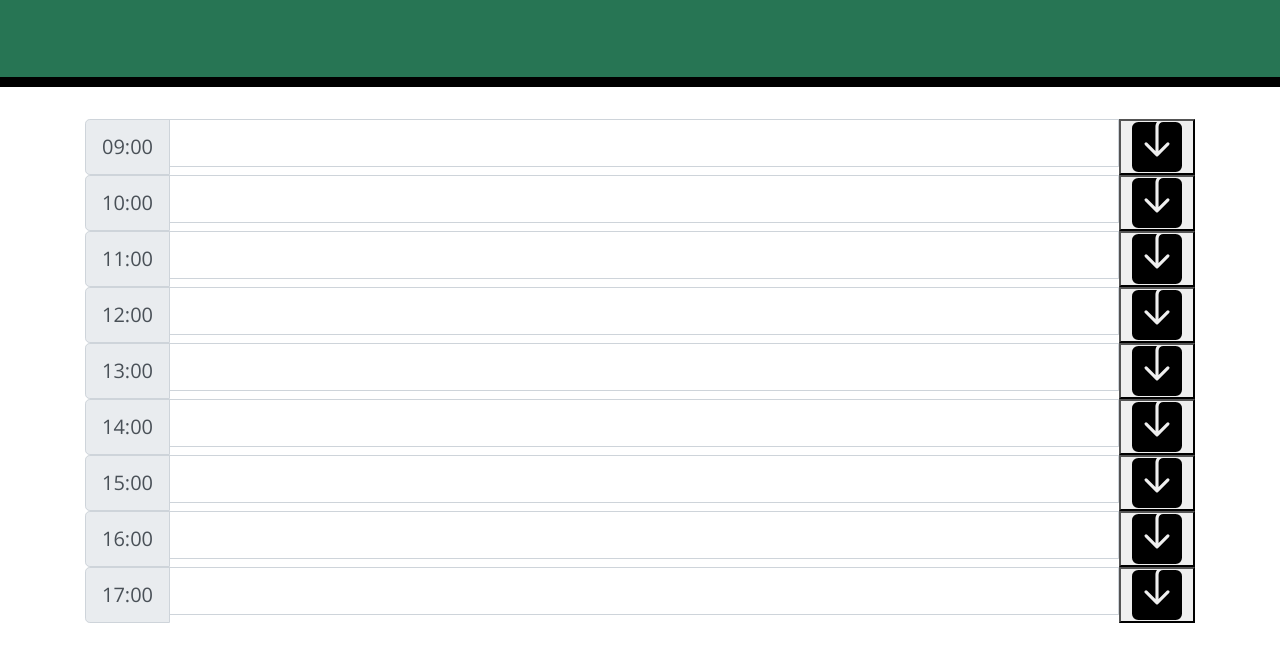
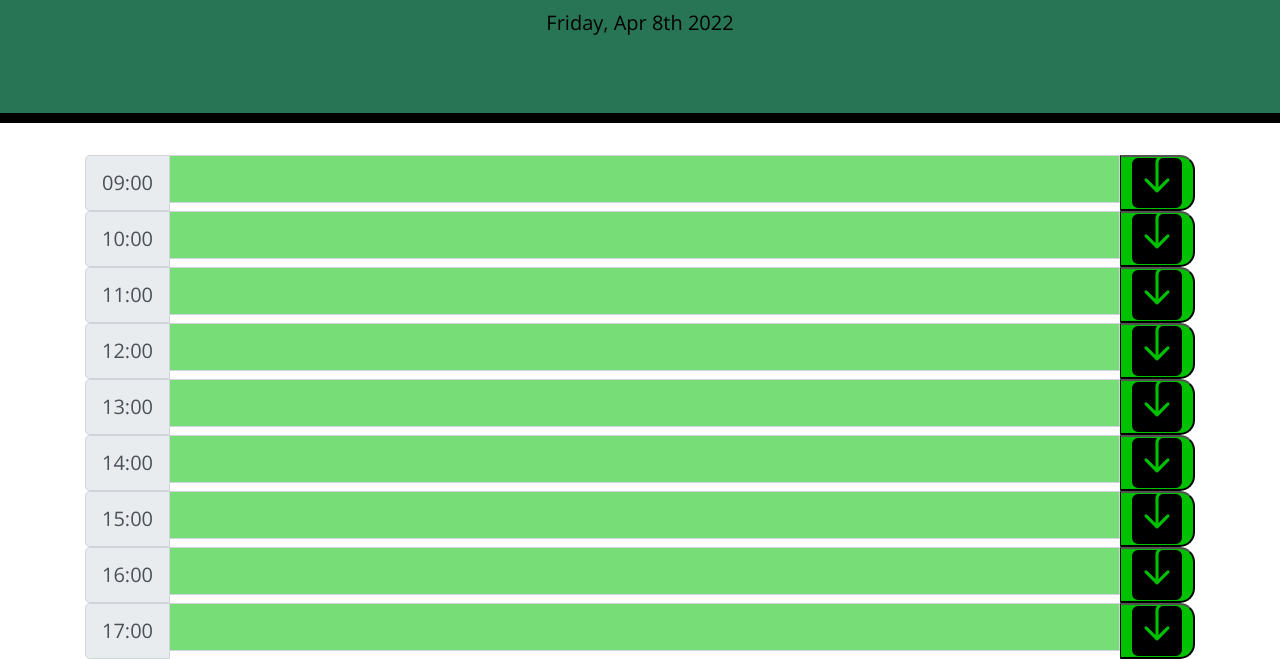
Before and after one commit to GordyD97/Work-Day-Planner, a plain HTML site: page index.html in a window 1280 px wide. Shown: the part 181-840 px from the top of the page. Before the commit the page ends 804 px from the top, so only its background shows below. Drawn offline with nearby package versions, Linux system fonts and the light colour scheme.

Commit message:
fixing code adding ids to cards

```diff
--- a/assets/script.js
+++ b/assets/script.js
@@ -1,3 +1,50 @@
+var saveBtn = $('.saveBtn');
+var timecard = $('timecard');
+var timeblock = $('timeblock');
+var currentDay = $('currentDay');
+var currentHour = $('');
+
+var currentDay = moment().format("dddd, MMM Do YYYY")
+console.log(currentDay)
+
+$("#currentDay").text(currentDay);
+
+var currentHour = moment().format('HH');
+console.log(currentHour)
+
+$("#currentHour")
+
+
+$(".form-control").each(function(){
+   let clock = $(this).attr("id")
+
+   if (currentHour == clock) {
+    $(this).removeClass('form-control')
+    $(this).addClass('present')
+
+   }
+   else if (currentHour > clock) {
+    $(this).removeClass('present')
+    $(this).addClass('past')
+   }
+   else if (currentHour < clock) {
+    $(this).removeClass('past')
+    $(this).addClass('future')
+
+    }
+
+})
+
+
+
+
+
+
+
+
+
+
+
 // create the moment function
     //just need to make the current time display
 
--- a/assets/style.css
+++ b/assets/style.css
@@ -62,7 +62,7 @@ body {
     border-left: 1px solid black;
     border-top-right-radius: 15px;
     border-bottom-right-radius: 15px;
-    background-color: #06aed5;
+    background-color: #00C100;
     color: white;
   }
 
--- a/index.html
+++ b/index.html
@@ -35,11 +35,10 @@
                     <div class="input-group-prepend">
                     <span class="input-group-text" id="inputGroup-sizing-lg">09:00</span>
                     </div>
-                    <input type="text" class="form-control" aria-label="Large" aria-describedby="inputGroup-sizing-sm">
-                    <button><svg xmlns="http://www.w3.org/2000/svg" width="60" height="50" fill="currentColor" class="bi bi-save-fill" viewBox="0 0 16 16">
-                        <path d="M8.5 1.5A1.5 1.5 0 0 1 10 0h4a2 2 0 0 1 2 2v12a2 2 0 0 1-2 2H2a2 2 0 0 1-2-2V2a2 2 0 0 1 2-2h6c-.314.418-.5.937-.5 1.5v7.793L4.854 6.646a.5.5 0 1 0-.708.708l3.5 3.5a.5.5 0 0 0 .708 0l3.5-3.5a.5.5 0 0 0-.708-.708L8.5 9.293V1.5z"/>
-                      </svg></button>
+                    <input type="text" id="09" class="form-control" aria-label="Large" aria-describedby="inputGroup-sizing-sm">
+                    <button class="saveBtn"><img src="SaveFill.svg" /></button>
                 </div>
+    <!-- take out time in minutes -->
 
         <div class="timeblock">
             <div class="timecard"></div>
@@ -47,10 +46,8 @@
                     <div class="input-group-prepend">
                     <span class="input-group-text" id="inputGroup-sizing-lg"> 10:00</span>
                     </div>
-                    <input type="text" class="form-control" aria-label="Large" aria-describedby="inputGroup-sizing-sm">
-                    <button><svg xmlns="http://www.w3.org/2000/svg" width="60" height="50" fill="currentColor" class="bi bi-save-fill" viewBox="0 0 16 16">
-                        <path d="M8.5 1.5A1.5 1.5 0 0 1 10 0h4a2 2 0 0 1 2 2v12a2 2 0 0 1-2 2H2a2 2 0 0 1-2-2V2a2 2 0 0 1 2-2h6c-.314.418-.5.937-.5 1.5v7.793L4.854 6.646a.5.5 0 1 0-.708.708l3.5 3.5a.5.5 0 0 0 .708 0l3.5-3.5a.5.5 0 0 0-.708-.708L8.5 9.293V1.5z"/>
-                      </svg></button>
+                    <input type="text" id="10" class="form-control" aria-label="Large" aria-describedby="inputGroup-sizing-sm">
+                    <button class="saveBtn"><img src="SaveFill.svg" /></button>
                 </div>
         </div>
 
@@ -60,10 +57,8 @@
                     <div class="input-group-prepend">
                     <span class="input-group-text" id="inputGroup-sizing-lg">11:00</span>
                     </div>
-                    <input type="text" class="form-control" aria-label="Large" aria-describedby="inputGroup-sizing-sm">
-                    <button><svg xmlns="http://www.w3.org/2000/svg" width="60" height="50" fill="currentColor" class="bi bi-save-fill" viewBox="0 0 16 16">
-                        <path d="M8.5 1.5A1.5 1.5 0 0 1 10 0h4a2 2 0 0 1 2 2v12a2 2 0 0 1-2 2H2a2 2 0 0 1-2-2V2a2 2 0 0 1 2-2h6c-.314.418-.5.937-.5 1.5v7.793L4.854 6.646a.5.5 0 1 0-.708.708l3.5 3.5a.5.5 0 0 0 .708 0l3.5-3.5a.5.5 0 0 0-.708-.708L8.5 9.293V1.5z"/>
-                      </svg></button>
+                    <input type="text" id="11" class="form-control" aria-label="Large" aria-describedby="inputGroup-sizing-sm">
+                    <button class="saveBtn"><img src="SaveFill.svg" /></button>
                 </div>
 
         </div>
@@ -74,10 +69,8 @@
                     <div class="input-group-prepend">
                     <span class="input-group-text" id="inputGroup-sizing-lg">12:00</span>
                     </div>
-                    <input type="text" class="form-control" aria-label="Large" aria-describedby="inputGroup-sizing-sm">
-                    <button><svg xmlns="http://www.w3.org/2000/svg" width="60" height="50" fill="currentColor" class="bi bi-save-fill" viewBox="0 0 16 16">
-                        <path d="M8.5 1.5A1.5 1.5 0 0 1 10 0h4a2 2 0 0 1 2 2v12a2 2 0 0 1-2 2H2a2 2 0 0 1-2-2V2a2 2 0 0 1 2-2h6c-.314.418-.5.937-.5 1.5v7.793L4.854 6.646a.5.5 0 1 0-.708.708l3.5 3.5a.5.5 0 0 0 .708 0l3.5-3.5a.5.5 0 0 0-.708-.708L8.5 9.293V1.5z"/>
-                      </svg></button>
+                    <input type="text" id="12" class="form-control" aria-label="Large" aria-describedby="inputGroup-sizing-sm">
+                    <button class="saveBtn"><img src="SaveFill.svg" /></button>
                 </div>
         </div>
 
@@ -87,10 +80,8 @@
                     <div class="input-group-prepend">
                     <span class="input-group-text" id="inputGroup-sizing-lg">13:00</span>
                     </div>
-                    <input type="text" class="form-control" aria-label="Large" aria-describedby="inputGroup-sizing-sm">
-                    <button><svg xmlns="http://www.w3.org/2000/svg" width="60" height="50" fill="currentColor" class="bi bi-save-fill" viewBox="0 0 16 16">
-                        <path d="M8.5 1.5A1.5 1.5 0 0 1 10 0h4a2 2 0 0 1 2 2v12a2 2 0 0 1-2 2H2a2 2 0 0 1-2-2V2a2 2 0 0 1 2-2h6c-.314.418-.5.937-.5 1.5v7.793L4.854 6.646a.5.5 0 1 0-.708.708l3.5 3.5a.5.5 0 0 0 .708 0l3.5-3.5a.5.5 0 0 0-.708-.708L8.5 9.293V1.5z"/>
-                      </svg>
+                    <input type="text" id="13"  class="form-control" aria-label="Large" aria-describedby="inputGroup-sizing-sm">
+                    <button class="saveBtn"><img src="SaveFill.svg" /></button>
                 </div>
     </div>
 
@@ -100,10 +91,8 @@
                     <div class="input-group-prepend">
                     <span class="input-group-text" id="inputGroup-sizing-lg">14:00</span>
                     </div>
-                    <input type="text" class="form-control" aria-label="Large" aria-describedby="inputGroup-sizing-sm">
-                <button><svg xmlns="http://www.w3.org/2000/svg" width="60" height="50" fill="currentColor" class="bi bi-save-fill" viewBox="0 0 16 16">
-                        <path d="M8.5 1.5A1.5 1.5 0 0 1 10 0h4a2 2 0 0 1 2 2v12a2 2 0 0 1-2 2H2a2 2 0 0 1-2-2V2a2 2 0 0 1 2-2h6c-.314.418-.5.937-.5 1.5v7.793L4.854 6.646a.5.5 0 1 0-.708.708l3.5 3.5a.5.5 0 0 0 .708 0l3.5-3.5a.5.5 0 0 0-.708-.708L8.5 9.293V1.5z"/>
-                      </svg>
+                    <input type="text"  id="14" class="form-control" aria-label="Large" aria-describedby="inputGroup-sizing-sm">
+                <button class="saveBtn"><img src="SaveFill.svg" /></button>
                 </div>
         </div>
 
@@ -113,10 +102,8 @@
                     <div class="input-group-prepend">
                     <span class="input-group-text" id="inputGroup-sizing-lg">15:00</span>
                     </div>
-                    <input type="text" class="form-control" aria-label="Large" aria-describedby="inputGroup-sizing-sm">
-                    <button><svg xmlns="http://www.w3.org/2000/svg" width="60" height="50" fill="currentColor" class="bi bi-save-fill" viewBox="0 0 16 16">
-                        <path d="M8.5 1.5A1.5 1.5 0 0 1 10 0h4a2 2 0 0 1 2 2v12a2 2 0 0 1-2 2H2a2 2 0 0 1-2-2V2a2 2 0 0 1 2-2h6c-.314.418-.5.937-.5 1.5v7.793L4.854 6.646a.5.5 0 1 0-.708.708l3.5 3.5a.5.5 0 0 0 .708 0l3.5-3.5a.5.5 0 0 0-.708-.708L8.5 9.293V1.5z"/>
-                      </svg>
+                    <input type="text"  id="15" class="form-control" aria-label="Large" aria-describedby="inputGroup-sizing-sm">
+                    <button class="saveBtn"><img src="SaveFill.svg" /></button>
                 </div>
         </div>
 
@@ -126,10 +113,8 @@
                     <div class="input-group-prepend">
                     <span class="input-group-text" id="inputGroup-sizing-lg">16:00</span>
                     </div>
-                    <input type="text" class="form-control" aria-label="Large" aria-describedby="inputGroup-sizing-sm">
-                    <button><svg xmlns="http://www.w3.org/2000/svg" width="60" height="50" fill="currentColor" class="bi bi-save-fill" viewBox="0 0 16 16">
-                        <path d="M8.5 1.5A1.5 1.5 0 0 1 10 0h4a2 2 0 0 1 2 2v12a2 2 0 0 1-2 2H2a2 2 0 0 1-2-2V2a2 2 0 0 1 2-2h6c-.314.418-.5.937-.5 1.5v7.793L4.854 6.646a.5.5 0 1 0-.708.708l3.5 3.5a.5.5 0 0 0 .708 0l3.5-3.5a.5.5 0 0 0-.708-.708L8.5 9.293V1.5z"/>
-                      </svg>
+                    <input type="text" id="16" class="form-control" aria-label="Large" aria-describedby="inputGroup-sizing-sm">
+                    <button class="saveBtn"><img src="SaveFill.svg" /></button>
                 </div>
         </div>
 
@@ -139,10 +124,8 @@
                     <div class="input-group-prepend">
                     <span class="input-group-text" id="inputGroup-sizing-lg">17:00</span>
                     </div>
-                    <input type="text" class="form-control" aria-label="Large" aria-describedby="inputGroup-sizing-sm">
-                    <button><svg xmlns="http://www.w3.org/2000/svg" width="60" height="50" fill="currentColor" class="bi bi-save-fill" viewBox="0 0 16 16">
-                        <path d="M8.5 1.5A1.5 1.5 0 0 1 10 0h4a2 2 0 0 1 2 2v12a2 2 0 0 1-2 2H2a2 2 0 0 1-2-2V2a2 2 0 0 1 2-2h6c-.314.418-.5.937-.5 1.5v7.793L4.854 6.646a.5.5 0 1 0-.708.708l3.5 3.5a.5.5 0 0 0 .708 0l3.5-3.5a.5.5 0 0 0-.708-.708L8.5 9.293V1.5z"/>
-                      </svg>
+                    <input type="text" id="17" class="form-control" aria-label="Large" aria-describedby="inputGroup-sizing-sm">
+                    <button class="saveBtn"><img src="SaveFill.svg" /></button>
                 </div>
         </div>
         <!-- Timeblocks go here -->
@@ -150,5 +133,6 @@
 
     <script src="https://cdnjs.cloudflare.com/ajax/libs/jquery/3.2.1/jquery.min.js"></script>
     <script src="https://cdnjs.cloudflare.com/ajax/libs/moment.js/2.24.0/moment.min.js"></script>
+    <script src="./assets/script.js"></script>
   </body>
 </html>
```
Also changed, not shown: SaveFill.svg (added).
